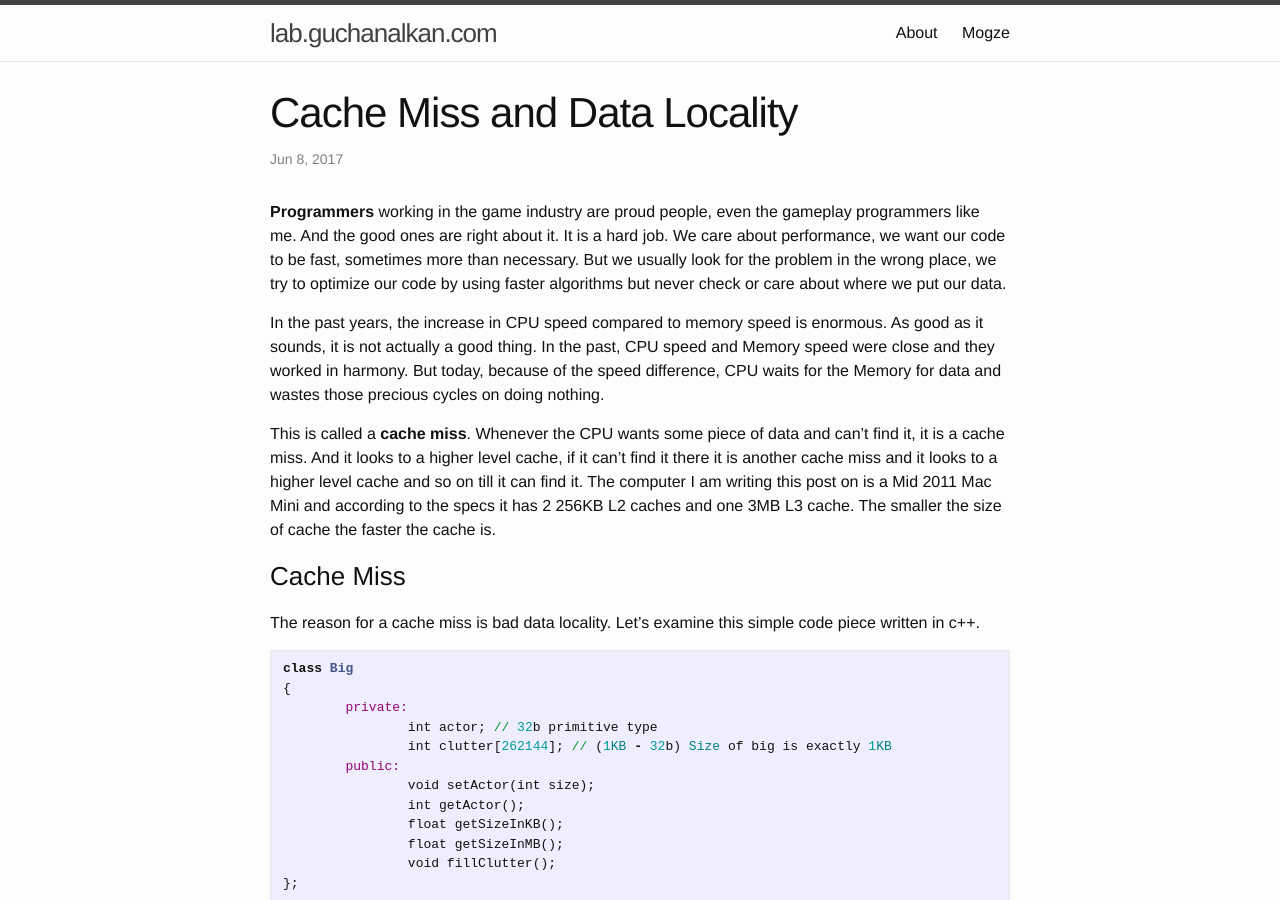
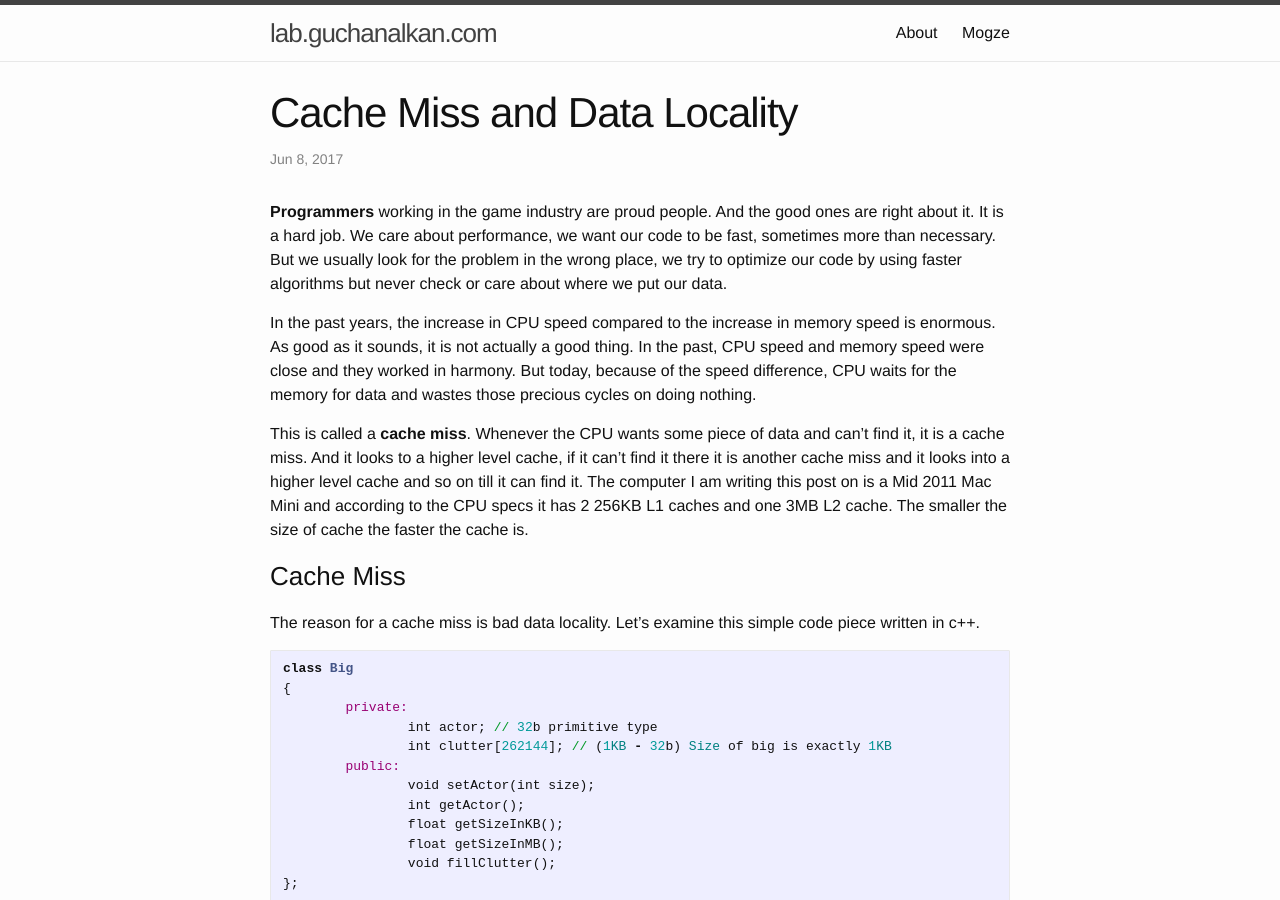
Before and after one commit to zehreken/zehreken.github.io, a Jekyll site: the page built from _posts/2017-06-08-cache-miss-and-data-locality.markdown, in a window 1280 px wide and 900 px high. Built offline with Jekyll 4.4.1, drawn with Linux system fonts in a browser that asks for light colours; some of the changed text lies outside the part shown.

Commit message:
Update post

```diff
--- a/_posts/2017-06-08-cache-miss-and-data-locality.markdown
+++ b/_posts/2017-06-08-cache-miss-and-data-locality.markdown
@@ -2,11 +2,11 @@
 layout: post
 title: Cache Miss and Data Locality
 ---
-**Programmers** working in the game industry are proud people, even the gameplay programmers like me. And the good ones are right about it. It is a hard job. We care about performance, we want our code to be fast, sometimes more than necessary. But we usually look for the problem in the wrong place, we try to optimize our code by using faster algorithms but never check or care about where we put our data.
+**Programmers** working in the game industry are proud people. And the good ones are right about it. It is a hard job. We care about performance, we want our code to be fast, sometimes more than necessary. But we usually look for the problem in the wrong place, we try to optimize our code by using faster algorithms but never check or care about where we put our data.
 
-In the past years, the increase in CPU speed compared to memory speed is enormous. As good as it sounds, it is not actually a good thing. In the past, CPU speed and Memory speed were close and they worked in harmony. But today, because of the speed difference, CPU waits for the Memory for data and wastes those precious cycles on doing nothing.
+In the past years, the increase in CPU speed compared to the increase in memory speed is enormous. As good as it sounds, it is not actually a good thing. In the past, CPU speed and memory speed were close and they worked in harmony. But today, because of the speed difference, CPU waits for the memory for data and wastes those precious cycles on doing nothing.
 
-This is called a **cache miss**. Whenever the CPU wants some piece of data and can't find it, it is a cache miss. And it looks to a higher level cache, if it can't find it there it is another cache miss and it looks to a higher level cache and so on till it can find it. The computer I am writing this post on is a Mid 2011 Mac Mini and according to the specs it has 2 256KB L2 caches and one 3MB L3 cache. The smaller the size of cache the faster the cache is.
+This is called a **cache miss**. Whenever the CPU wants some piece of data and can't find it, it is a cache miss. And it looks to a higher level cache, if it can't find it there it is another cache miss and it looks into a higher level cache and so on till it can find it. The computer I am writing this post on is a Mid 2011 Mac Mini and according to the CPU specs it has 2 256KB L1 caches and one 3MB L2 cache. The smaller the size of cache the faster the cache is.
 
 ### Cache Miss
 The reason for a cache miss is bad data locality. Let's examine this simple code piece written in c++.
```
Also changed, not shown: other parts of _posts/2017-06-08-cache-miss-and-data-locality.markdown (+3 -3 lines).
